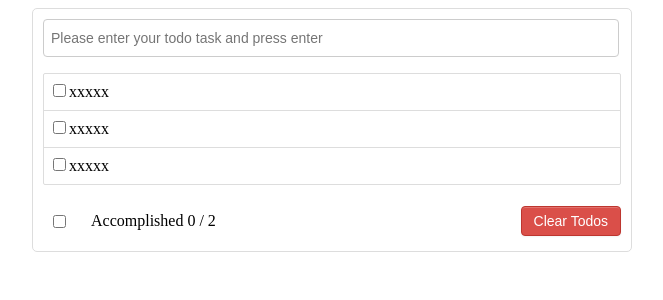
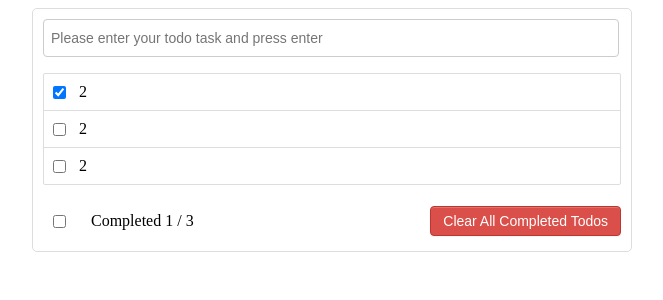
Before and after one commit to HarryQu1229/vue_todolist, a Vue app: page / in a window 1280 px wide. Shown: the top 300 px of the page, without its empty margins (308-971 px from the left). Built offline with nearby package versions, Linux system fonts and the light colour scheme.

Commit message:
finished all basic functions for the buttons and checkboxes

```diff
--- a/package.json
+++ b/package.json
@@ -9,6 +9,7 @@
   },
   "dependencies": {
     "core-js": "^3.6.5",
+    "nanoid": "^3.2.0",
     "vue": "^2.6.11"
   },
   "devDependencies": {
--- a/src/App.vue
+++ b/src/App.vue
@@ -3,9 +3,17 @@
     <div id="root">
       <div class="todo-container">
         <div class="todo-wrap">
-          <TodoHeader></TodoHeader>
-          <TodoList></TodoList>
-          <TodoFooter></TodoFooter>
+          <TodoHeader :receive="receive"></TodoHeader>
+          <TodoList
+            :todos="todos"
+            :checkTodo="checkTodo"
+            :deleteTodo="deleteTodo"
+          ></TodoList>
+          <TodoFooter
+            :todos="todos"
+            :checkAll="checkAll"
+            :clearAll="clearAll"
+          ></TodoFooter>
         </div>
       </div>
     </div>
@@ -23,6 +31,59 @@ export default {
     TodoHeader,
     TodoList,
     TodoFooter,
+  },
+  data() {
+    return {
+      todos: [
+        {
+          id: "1",
+          content: "2",
+          completed: true,
+        },
+        {
+          id: "2",
+          content: "2",
+          completed: false,
+        },
+        {
+          id: "3",
+          content: "2",
+          completed: false,
+        },
+      ],
+    };
+  },
+  methods: {
+    // receiving new Todo from TodoHeader and add it
+    receive(newTodo) {
+      this.todos.unshift(newTodo);
+    },
+    // check or uncheck a Todo by its id
+    checkTodo(id) {
+      this.todos.forEach((todo) => {
+        if (todo.id === id) {
+          todo.completed = !todo.completed;
+        }
+      });
+    },
+    // delete a Todo by its id
+    deleteTodo(id) {
+      this.todos.forEach((todo) => {
+        if (todo.id === id) {
+          this.todos.shift(todo);
+        }
+      });
+    },
+    // check or discheck all Todos
+    checkAll(allChecked) {
+      this.todos.forEach((todo) => {
+        todo.completed = allChecked;
+      });
+    },
+    // clear all completed Todos
+    clearAll() {
+      this.todos = this.todos.filter((todo) => !todo.completed);
+    },
   },
 };
 </script>
--- a/src/components/TodoFooter.vue
+++ b/src/components/TodoFooter.vue
@@ -1,16 +1,46 @@
 <template>
-  <div class="todo-footer">
+  <div class="todo-footer" v-show="totalNumberOfTodos">
     <label>
-      <input type="checkbox" />
+      <input type="checkbox" v-model="allChecked" />
     </label>
-    <span> <span>Accomplished 0</span> / 2 </span>
-    <button class="btn btn-danger">Clear Todos</button>
+    <span>
+      <span>Completed {{ numberOfCompleted }}</span> /
+      {{ totalNumberOfTodos }}
+    </span>
+    <button class="btn btn-danger" @click="clearAll">Clear All Completed Todos</button>
   </div>
 </template>
 
 <script>
 export default {
   name: "TodoFooter",
+  computed: {
+    // get the number of completed Todos
+    numberOfCompleted() {
+      return this.todos.reduce(
+        (pre, current) => pre + (current.completed ? 1 : 0),
+        0
+      );
+    },
+    // get total number of todos
+    totalNumberOfTodos() {
+      return this.todos.length;
+    },
+    // check whether all boxes are checked
+    allChecked: {
+      get() {
+        return (
+          this.numberOfCompleted === this.totalNumberOfTodos &&
+          this.totalNumberOfTodos > 0
+        );
+      },
+      // check or discheck all box when this total box is checked
+      set(value) {
+        this.checkAll(value);
+      },
+    },
+  },
+  props: ["todos", "checkAll", "clearAll"],
 };
 </script>
 
--- a/src/components/TodoHeader.vue
+++ b/src/components/TodoHeader.vue
@@ -3,13 +3,48 @@
     <input
       type="text"
       placeholder="Please enter your todo task and press enter"
+      @keyup.enter="addTodo"
+      v-model="input"
     />
   </div>
 </template>
 
 <script>
+import { nanoid } from "nanoid";
 export default {
   name: "TodoHeader",
+  data() {
+    return {
+      input: "",
+    };
+  },
+  methods: {
+    addTodo(event) {
+      if (this.input.trim() !== "") {
+        //reset to default
+        event.target.placeholder =
+          "Please enter your todo task and press enter";
+        event.target.className = "";
+        // create new object for the new Todo
+        const newTodo = {
+          id: nanoid(),
+          content: this.input,
+          completed: false,
+        };
+
+        // send to App.vue
+        this.receive(newTodo);
+        // clear input box
+        this.input = "";
+      } else {
+        // show the error message
+        event.target.placeholder =
+          "cannot add an empty todo, please write something!";
+        event.target.className = "wrong";
+      }
+    },
+  },
+  props: ["receive"],
 };
 </script>
 
@@ -30,4 +65,10 @@ export default {
   box-shadow: inset 0 1px 1px rgba(0, 0, 0, 0.075),
     0 0 8px rgba(82, 168, 236, 0.6);
 }
+
+.todo-header .wrong:focus {
+  border-color: rgba(195, 50, 37, 0.8) !important;
+  box-shadow: inset 0 1px 1px rgba(0, 0, 0, 0.075),
+    0 0 8px rgba(116, 51, 25, 0.6) !important;
+}
 </style>
--- a/src/components/TodoItem.vue
+++ b/src/components/TodoItem.vue
@@ -1,16 +1,35 @@
 <template>
   <li>
     <label>
-      <input type="checkbox" />
-      <span>xxxxx</span>
+      <input
+        type="checkbox"
+        :checked="todo.completed"
+        @change="changeHandle(todo.id)"
+      />
+      <span>{{ todo.content }}</span>
     </label>
-    <button class="btn btn-danger" style="display: none">Delete</button>
+    <button class="btn btn-danger" @click="deleteHandle(todo.id)">
+      Delete
+    </button>
   </li>
 </template>
 
 <script>
 export default {
   name: "TodoItem",
+  props: ["todo", "checkTodo", "deleteTodo"],
+  methods: {
+    // call the checkTodo method from App.vue to update Todo
+    changeHandle(id) {
+      this.checkTodo(id);
+    },
+    // call the deleteTodo method from App.vue to deleteTodo
+    deleteHandle(id) {
+      if (confirm("Are you sure you want to delete?")) {
+        this.deleteTodo(id);
+      }
+    },
+  },
 };
 </script>
 
@@ -24,25 +43,39 @@ li {
   padding: 0 5px;
   border-bottom: 1px solid #ddd;
 }
+
 li label {
   float: left;
   cursor: pointer;
 }
-li label li input {
+
+li label input {
   vertical-align: middle;
-  margin-right: 6px;
+  margin-right: 13px;
   position: relative;
   top: -1px;
+  cursor: pointer;
 }
+
 li button {
   float: right;
   display: none;
   margin-top: 3px;
 }
+
 li:before {
   content: initial;
 }
+
 li:last-child {
   border-bottom: none;
 }
+
+li:hover {
+  background-color: #ddd;
+}
+
+li:hover .btn-danger {
+  display: block;
+}
 </style>
--- a/src/components/TodoList.vue
+++ b/src/components/TodoList.vue
@@ -1,8 +1,12 @@
 <template>
   <ul class="todo-main">
-    <TodoItem></TodoItem>
-    <TodoItem></TodoItem>
-    <TodoItem></TodoItem>
+    <TodoItem
+      v-for="todo in todos"
+      :key="todo.id"
+      :todo="todo"
+      :checkTodo="checkTodo"
+      :deleteTodo="deleteTodo"
+    />
   </ul>
 </template>
 
@@ -11,6 +15,7 @@ import TodoItem from "./TodoItem.vue";
 export default {
   name: "TodoList",
   components: { TodoItem },
+  props: ["todos", "checkTodo", "deleteTodo"],
 };
 </script>
 
```
Also changed, not shown: 1 other file (tests, documents, lock files or other folders).
